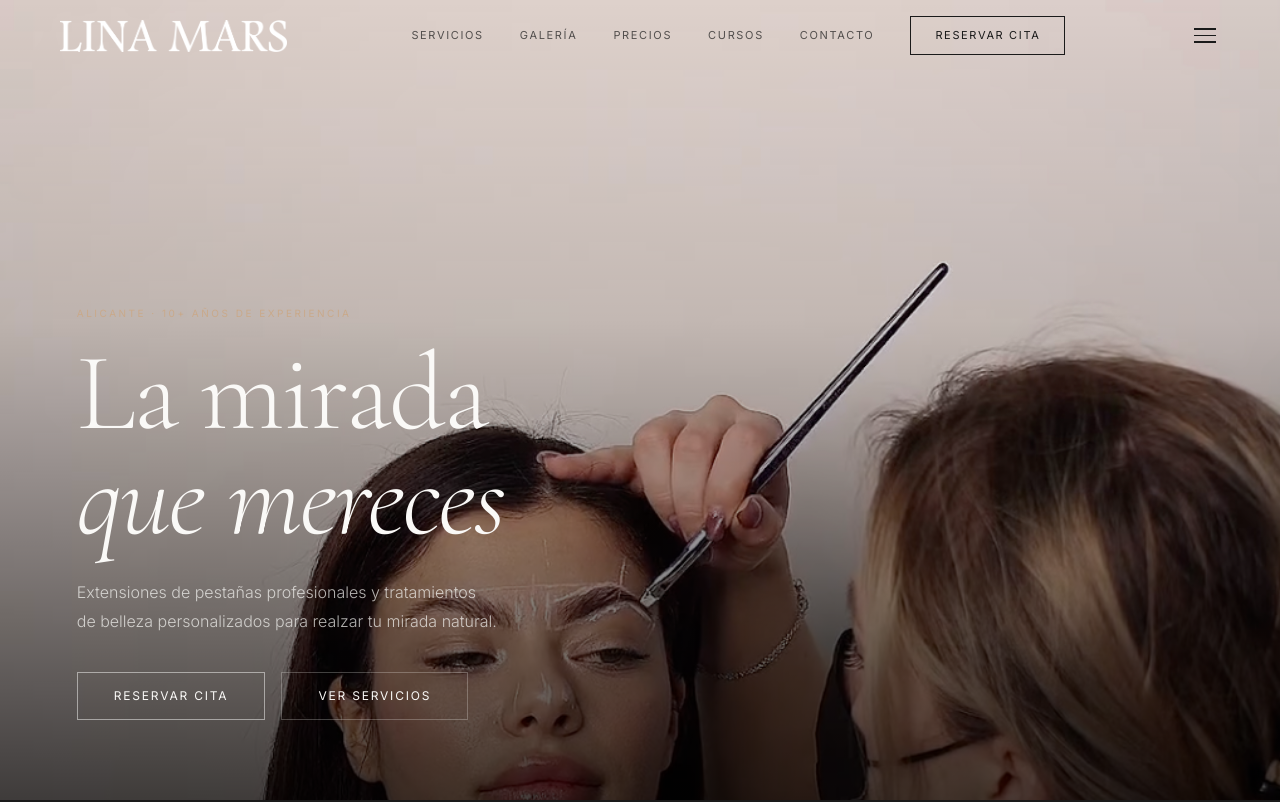
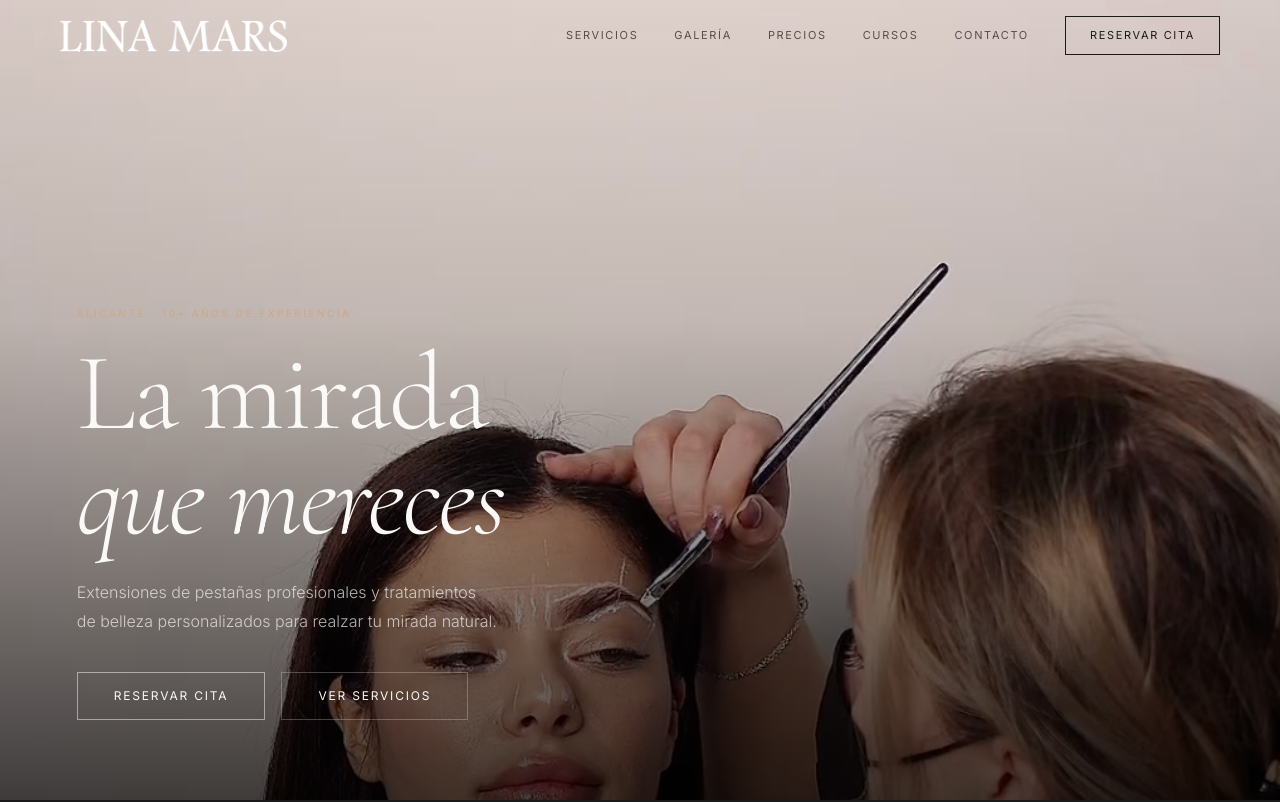
Before and after one commit to KidGuri/Lina-Mars, a React (Vite) app: page / in a window 1280 px wide. Shown: the top 802 px of the page. Built offline with nearby package versions, Linux system fonts and the light colour scheme.

Commit message:
Remove hamburger menu, show nav links always

```diff
--- a/src/components/Navbar.tsx
+++ b/src/components/Navbar.tsx
@@ -1,5 +1,4 @@
 import { useState, useEffect } from 'react'
-import { motion, AnimatePresence } from 'framer-motion'
 
 const links = [
   { label: 'Servicios', href: '#servicios' },
@@ -11,7 +10,6 @@ const links = [
 
 export default function Navbar() {
   const [scrolled, setScrolled] = useState(false)
-  const [menuOpen, setMenuOpen] = useState(false)
 
   useEffect(() => {
     const fn = () => setScrolled(window.scrollY > 50)
@@ -20,13 +18,11 @@ export default function Navbar() {
   }, [])
 
   const scrollTo = (href: string) => {
-    setMenuOpen(false)
     const el = document.querySelector(href)
     if (el) el.scrollIntoView({ behavior: 'smooth' })
   }
 
   return (
-    <>
     <header
       style={{
         position: 'fixed', top: 0, left: 0, right: 0, zIndex: 100,
@@ -43,8 +39,7 @@ export default function Navbar() {
         <img src="/logo.png" alt="Lina Mars" style={{ height: '32px', width: 'auto', filter: scrolled ? 'invert(1)' : 'none', transition: 'filter 0.4s' }} />
       </a>
 
-        {/* Desktop links */}
-        <nav style={{ display: 'flex', gap: '36px', alignItems: 'center' }} className="hidden md:flex">
+      <nav style={{ display: 'flex', gap: 'clamp(16px, 3vw, 36px)', alignItems: 'center', flexWrap: 'wrap' }}>
         {links.map(l => (
           <button key={l.href} onClick={() => scrollTo(l.href)} className="nav-link" style={{ background: 'none', border: 'none', cursor: 'pointer' }}>
             {l.label}
@@ -54,54 +49,6 @@ export default function Navbar() {
           Reservar cita
         </button>
       </nav>
-
-        {/* Hamburger */}
-        <button
-          onClick={() => setMenuOpen(!menuOpen)}
-          style={{ background: 'none', border: 'none', cursor: 'pointer', display: 'flex', flexDirection: 'column', gap: '5px', padding: '4px' }}
-          className="flex md:hidden"
-          aria-label="Menú"
-        >
-          <motion.span animate={{ rotate: menuOpen ? 45 : 0, y: menuOpen ? 6 : 0 }} transition={{ duration: 0.2 }} style={{ display: 'block', width: '22px', height: '1.5px', background: scrolled ? '#1a1a1a' : '#1a1a1a' }} />
-          <motion.span animate={{ opacity: menuOpen ? 0 : 1 }} transition={{ duration: 0.15 }} style={{ display: 'block', width: '22px', height: '1.5px', background: '#1a1a1a' }} />
-          <motion.span animate={{ rotate: menuOpen ? -45 : 0, y: menuOpen ? -6 : 0 }} transition={{ duration: 0.2 }} style={{ display: 'block', width: '22px', height: '1.5px', background: '#1a1a1a' }} />
-        </button>
     </header>
-
-      {/* Mobile menu */}
-      <AnimatePresence>
-        {menuOpen && (
-          <motion.div
-            initial={{ opacity: 0, y: -20 }}
-            animate={{ opacity: 1, y: 0 }}
-            exit={{ opacity: 0, y: -20 }}
-            transition={{ duration: 0.3 }}
-            style={{
-              position: 'fixed', top: '72px', left: 0, right: 0, zIndex: 99,
-              background: '#faf9f7',
-              borderBottom: '1px solid rgba(26,26,26,0.1)',
-              padding: '24px clamp(20px, 5vw, 60px) 32px',
-              display: 'flex', flexDirection: 'column', gap: '24px',
-            }}
-          >
-            {links.map((l, i) => (
-              <motion.button
-                key={l.href}
-                initial={{ opacity: 0, x: -10 }}
-                animate={{ opacity: 1, x: 0 }}
-                transition={{ delay: i * 0.06 }}
-                onClick={() => scrollTo(l.href)}
-                style={{ background: 'none', border: 'none', cursor: 'pointer', textAlign: 'left', fontFamily: 'Cormorant Garamond, serif', fontSize: '28px', fontWeight: 300, color: '#1a1a1a' }}
-              >
-                {l.label}
-              </motion.button>
-            ))}
-            <button onClick={() => scrollTo('#contacto')} className="btn-primary" style={{ width: 'fit-content' }}>
-              Reservar cita
-            </button>
-          </motion.div>
-        )}
-      </AnimatePresence>
-    </>
   )
 }
```
Lines whose indentation alone changed are shown as unchanged.
